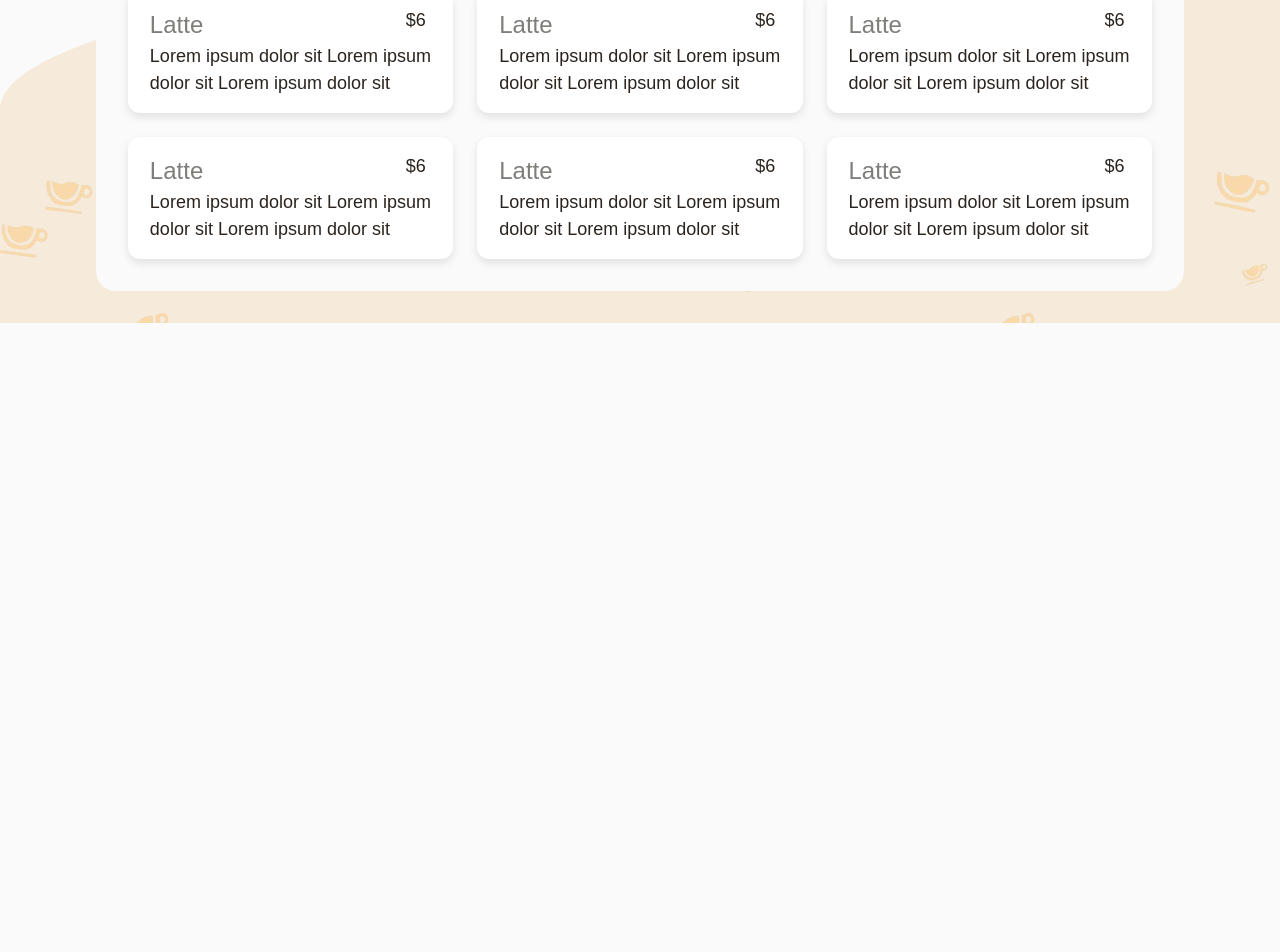
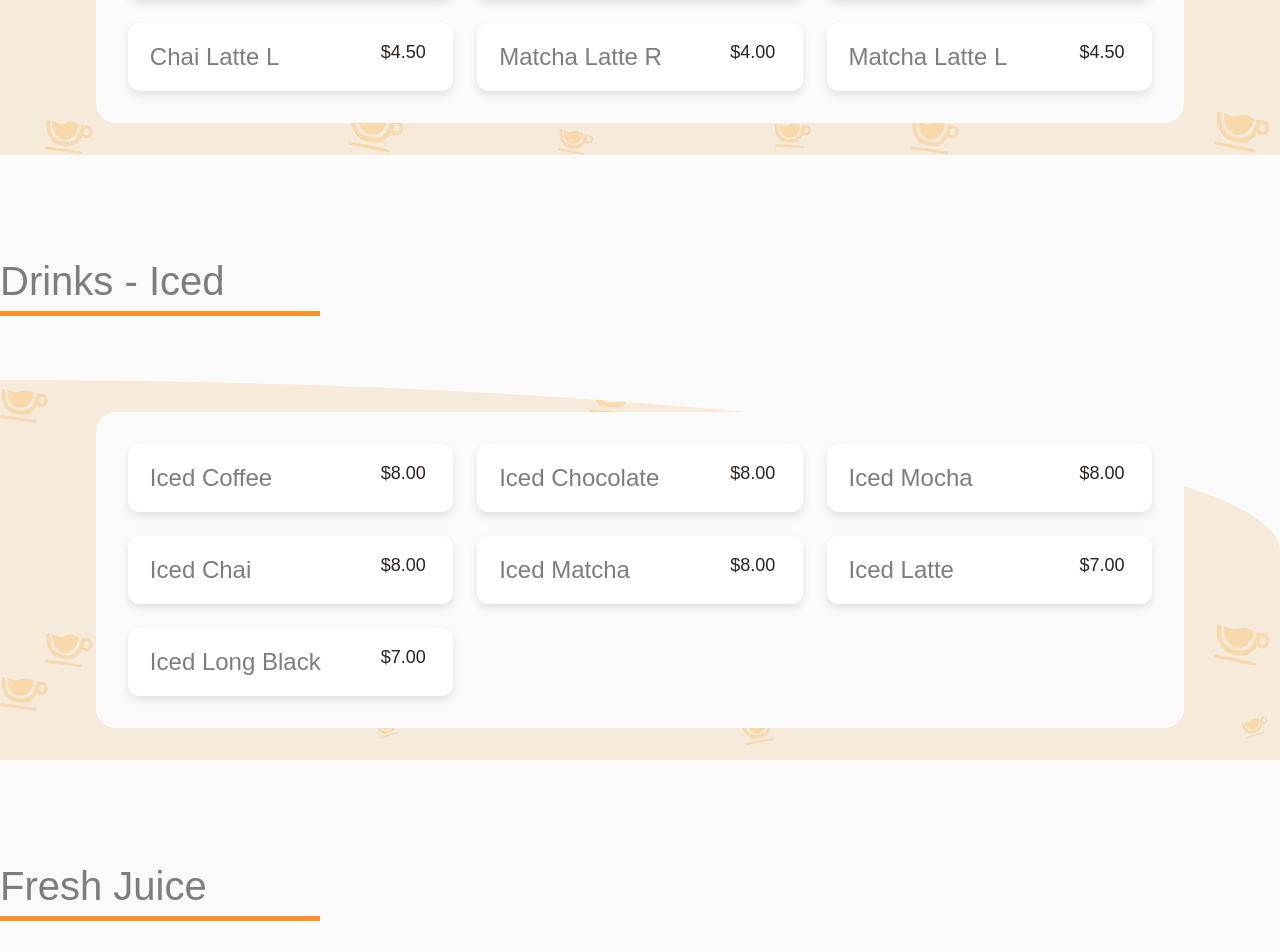
Before and after one commit to jollyboiii/La-Cuisine-Cafe, a React (Create React App) app in the folder cuisinecafe/: page /Menu in a window 1280 px wide. Shown: the part 1844-2796 px from the top of the page. Before the commit the page ends 2199 px from the top, so only its background shows below. Built offline with nearby package versions, Linux system fonts and the light colour scheme.

Commit message:
menu added

```diff
--- a/cuisinecafe/src/Pages/Menu.jsx
+++ b/cuisinecafe/src/Pages/Menu.jsx
@@ -1,35 +1,46 @@
 import React from 'react'
-// import Herosection2 from '../components/Herosection2'
 import HerosectionA from '../components/HerosectionA'
 import menuimage from '../Images/menucoffe.png'
 import '../Css/menu.css'
 import Menu1 from '../components/Menu1';
 import Menu2 from '../components/Menu2';
+import menu1 from '../list/menu1';
+import menu3 from '../list/menu3';
+import menu4 from '../list/menu4';
+import menu5 from '../list/menu5';
+import menu6 from '../list/menu6';
+import menu7 from '../list/menu7';
 
 function Menu() {
-  const heroData={
-    heading:"Indulge in Every",
-    Highlight:"Sip and Bite",
-    description:"Explore our carefully curated menu, crafted to bring you delicious moments every day"
-  }
+  const heroData = {
+    heading: "Indulge in Every",
+    Highlight: "Sip and Bite",
+    description: "Explore our carefully curated menu, crafted to bring you delicious moments every day"
+  };
+
   return (
     <>
-      <div>
-        <HerosectionA heading={heroData.heading} span={heroData.Highlight} description={heroData.description} image={menuimage} showimage={true} showaboutbtn={false} showmenubtn={true}/>
-      </div>
+      <HerosectionA
+        heading={heroData.heading}
+        span={heroData.Highlight}
+        description={heroData.description}
+        image={menuimage}
+        showimage={true}
+        showaboutbtn={false}
+        showmenubtn={true}
+      />
       <div className='menu'>
         <h1>Our <span>Menu</span></h1>
       </div>
-      <div>
-        <Menu1/>
-      </div>
-      <div>
-        <Menu2/>
-      </div>
+      <Menu1 menuItems={menu1} title="Coffee Products" />
+      <Menu2 menuItems={menu3} title="Non-Caffeines" />
+      <Menu1 menuItems={menu4} title="Drinks - Iced" />
+      <Menu2 menuItems={menu5} title="Fresh Juice" />
+      <Menu1 menuItems={menu6} title="Food - Pastry" />
+      <Menu2 menuItems={menu7} title="Sandwiches" />
 
     </>
-
-  )
+  );
 }
 
-export default Menu
+export default Menu;
--- a/cuisinecafe/src/components/Menu1.jsx
+++ b/cuisinecafe/src/components/Menu1.jsx
@@ -1,17 +1,16 @@
 import React from 'react';
-import menu1 from '../list/menu1'; // Import the menu1 array
 import '../Css/menu.css';
 
-function Menu1() {
+function Menu1({ menuItems,title }) {  // Destructure menuItems from props
   return (
     <div className="menu-container1">
       <div className="menu-inner-container mx-auto mt-2 sm:container">
-        <h2>Coffee Products</h2>
+        <h2>{title}</h2>
         <div className="menu-underline"></div>
         <div className="menu-background">
           <div className="menu-inner-background">
             <div className="menu-grid">
-              {menu1.map((item, index) => (
+              {menuItems.map((item, index) => ( // Use menuItems instead of menu1
                 <div key={index} className='menu-card'>
                   <div className='menu-card-inner'>
                     <h3>{item.name}</h3>
--- a/cuisinecafe/src/components/Menu2.jsx
+++ b/cuisinecafe/src/components/Menu2.jsx
@@ -1,17 +1,16 @@
-import React from 'react'
-import menu2 from '../list/menu2'
+import React from 'react';
 import '../Css/menu.css';
 
-function Menu2() {
+function Menu2({ menuItems,title }) {
   return (
     <div className="menu-container1">
       <div className="menu-inner-container mx-auto mt-2 sm:container">
-        <h2>Artisan Doughnuts</h2>
+        <h2>{title}</h2>
         <div className="menu-underline"></div>
         <div className="menu-background1">
           <div className="menu-inner-background">
             <div className="menu-grid">
-              {menu2.map((item, index) => (
+              {menuItems.map((item, index) => (
                 <div key={index} className='menu-card'>
                   <div className='menu-card-inner'>
                     <h3>{item.name}</h3>
@@ -25,7 +24,7 @@ function Menu2() {
         </div>
       </div>
     </div>
-  )
+  );
 }
 
-export default Menu2
+export default Menu2;
--- /dev/null
+++ b/cuisinecafe/src/list/menu3.js
@@ -0,0 +1,10 @@
+const menu3=[
+    { name: 'Hot Chocolate R', price: '$4.00', description: '' },
+    { name: 'Hot Chocolate L', price: '$4.50', description: '' },
+    { name: 'Chai Latte R', price: '$4.00', description: '' },
+    { name: 'Chai Latte L', price: '$4.50', description: '' },
+    { name: 'Matcha Latte R', price: '$4.00', description: '' },
+    { name: 'Matcha Latte L', price: '$4.50', description: '' },
+
+]
+export default menu3;
--- /dev/null
+++ b/cuisinecafe/src/list/menu4.js
@@ -0,0 +1,11 @@
+const menu4=[
+    { name: 'Iced Coffee', price: '$8.00', description: '' },
+    { name: 'Iced Chocolate', price: '$8.00', description: '' },
+    { name: 'Iced Mocha', price: '$8.00', description: '' },
+    { name: 'Iced Chai', price: '$8.00', description: '' },
+    { name: 'Iced Matcha', price: '$8.00', description: '' },
+    { name: 'Iced Latte', price: '$7.00', description: '' },
+    { name: 'Iced Long Black', price: '$7.00', description: '' },
+
+]
+export default menu4;
--- /dev/null
+++ b/cuisinecafe/src/list/menu5.js
@@ -0,0 +1,9 @@
+const menu5=[
+    { name: 'Milkshake', price: '$7.00', description: 'Flavours: Strawberry, Chocolate, Vanilla, Caramel' },
+    { name: 'Orange Juice', price: '$8.00', description: '' },
+    { name: 'Apple Juice', price: '$8.00', description: '' },
+    { name: 'Orange & Carrot Juice', price: '$8.00', description: '' },
+    { name: 'Apple, Beetroot, Celery & Carrot Juice', price: '$8.00', description: '' },
+    { name: 'Carrot, Lemon & Ginger Juice', price: '$8.00', description: '' },
+]
+export default menu5;
--- /dev/null
+++ b/cuisinecafe/src/list/menu6.js
@@ -0,0 +1,12 @@
+const menu6=[
+    { name: 'Carrot Cake', price: '$3.00', description: '' },
+    { name: 'Vanilla Slice', price: '$2.50', description: '' },
+    { name: 'Cheesecake', price: '$3.50', description: '' },
+    { name: 'Donut', price: '$2.50', description: '' },
+    { name: 'Muffin', price: '$4.00', description: '' },
+    { name: 'Banana Bread', price: '$4.50', description: '' },
+    { name: 'Raisin Toast', price: '$2.50', description: '' },
+    { name: 'Pretzel', price: '$2.50', description: '' },
+
+]
+export default menu6;
--- /dev/null
+++ b/cuisinecafe/src/list/menu7.js
@@ -0,0 +1,8 @@
+const menu7=[
+    { name: 'Chicken Sandwich', price: '$8.00', description: '' },
+    { name: 'Tuna Sandwich', price: '$8.00', description: '' },
+    { name: 'Ham, Cheese & Tomato Sandwich', price: '$8.00', description: '' },
+    { name: 'Veggie Sandwich', price: '$8.00', description: '' },
+    { name: 'Salami Sandwich', price: '$8.00', description: '' }
+]
+export default menu7;
```
